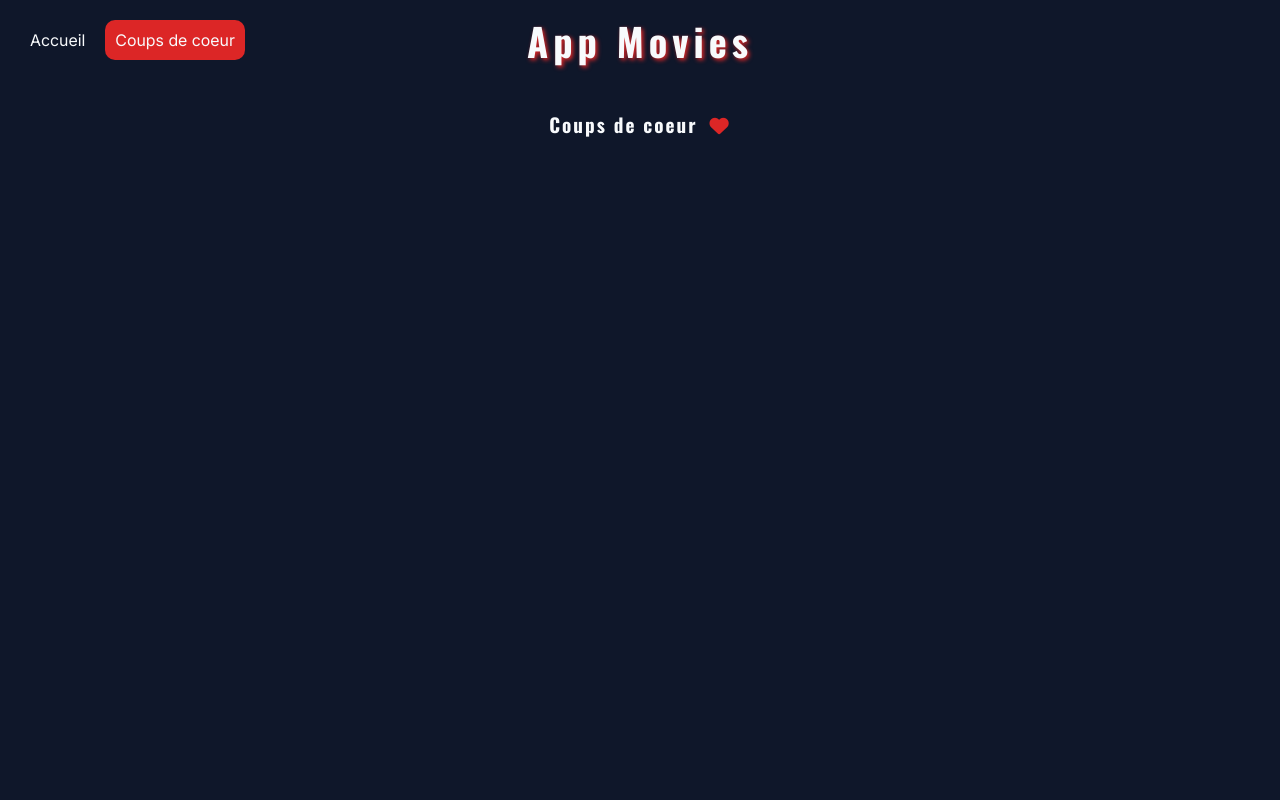
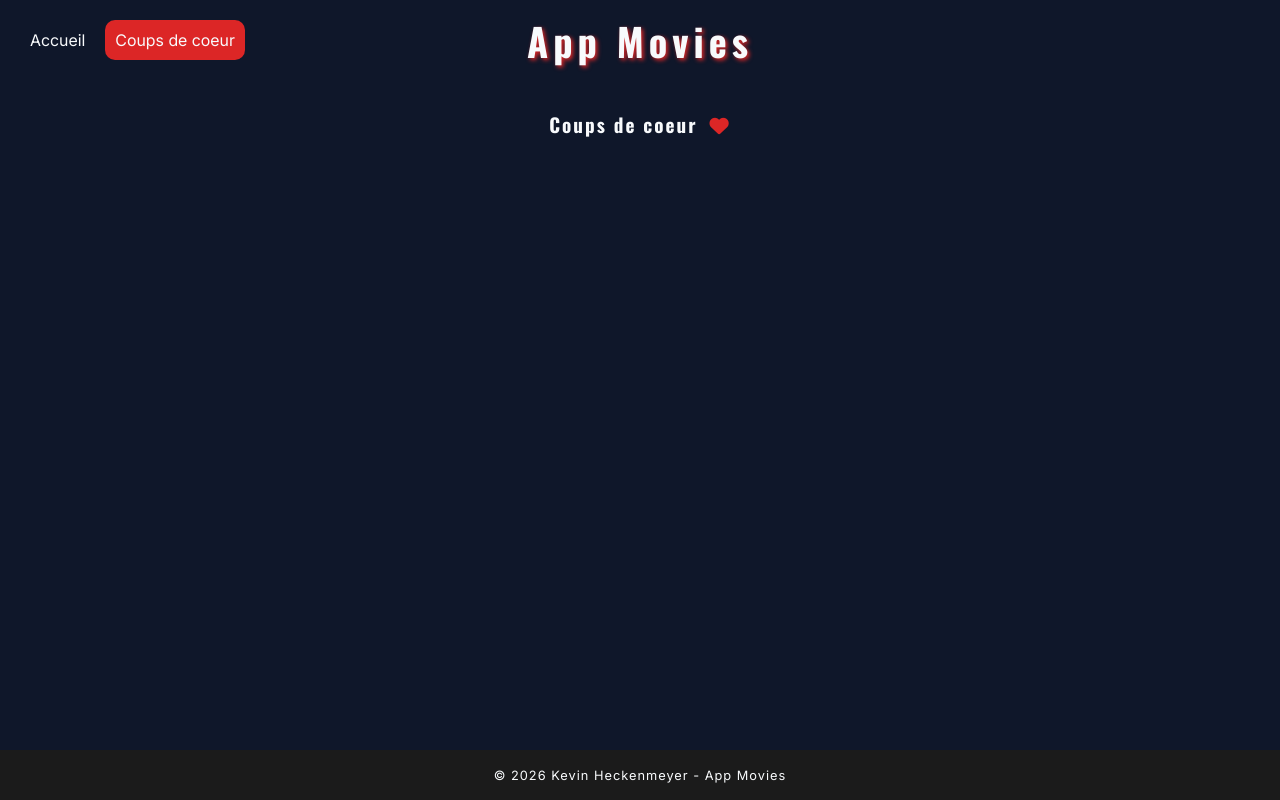
Before and after one commit to kev6711/movies-app, a React (Vite) app: page /favorites in a window 1280 px wide. Built offline with nearby package versions, Linux system fonts and the light colour scheme.

Commit message:
Added Footer + Securing the API key

```diff
--- /dev/null
+++ b/src/components/Footer.jsx
@@ -0,0 +1,9 @@
+const Footer = () => {
+    return (
+        <footer>
+            <p>© {new Date().getFullYear()} Kevin Heckenmeyer - App Movies</p>
+        </footer>
+    );
+};
+
+export default Footer;
--- a/src/pages/Favorites.jsx
+++ b/src/pages/Favorites.jsx
@@ -1,6 +1,7 @@
 import { useState } from "react";
 import Card from "../components/Card";
 import Header from "../components/Header";
+import Footer from "../components/Footer";
 
 const Favorites = () => {
     const [favoritesMovies, setFavoritesMovies] = useState(JSON.parse(localStorage.getItem("favoritesMovies")) || []);
@@ -18,6 +19,7 @@ const Favorites = () => {
                     })}
                 </div>
             </main>
+            <Footer />
         </>
     );
 };
--- a/src/pages/Home.jsx
+++ b/src/pages/Home.jsx
@@ -3,6 +3,7 @@ import Header from "../components/Header";
 import Search from "../components/Search";
 import Card from "../components/Card";
 import axios from "axios";
+import Footer from "../components/Footer";
 
 const Home = () => {
     const [data, setData] = useState([]);
@@ -13,16 +14,18 @@ const Home = () => {
     const [filterIsOpen, setFilterIsOpen] = useState(false);
     const [favoritesMovies, setFavoritesMovies] = useState(JSON.parse(localStorage.getItem("favoritesMovies")) || []);
 
+    const apiKey = import.meta.env.VITE_TMDB_API_KEY;
+
     useEffect(() => {
         const url =
             searchValue === ""
-                ? "https://api.themoviedb.org/3/movie/now_playing?api_key=b506326af662e1dfbbf6b2f2d3972c7e&language=fr-FR&page=1"
-                : `https://api.themoviedb.org/3/search/movie?api_key=b506326af662e1dfbbf6b2f2d3972c7e&language=fr-FR&query=${searchValue}`;
+                ? `https://api.themoviedb.org/3/movie/now_playing?api_key=${apiKey}&language=fr-FR&page=1`
+                : `https://api.themoviedb.org/3/search/movie?api_key=${apiKey}&language=fr-FR&query=${searchValue}`;
 
         axios.get(url).then((res) => {
             setData(res.data.results);
         });
-    }, [searchValue]);
+    }, [searchValue, apiKey]);
 
     return (
         <>
@@ -56,6 +59,7 @@ const Home = () => {
                     })}
                 </div>
             </main>
+            <Footer />
         </>
     );
 };
--- a/src/styles/_settings.scss
+++ b/src/styles/_settings.scss
@@ -46,11 +46,17 @@ $media-screen-small: 580px;
     box-sizing: border-box;
 }
 
+#root,
+body {
+    display: flex;
+    flex-direction: column;
+    min-height: 100vh;
+}
+
 body {
     background: $main-background-color;
     color: $main-text-color;
     font-family: $font-text;
-    margin: 30px 20px 0;
 
     @media (max-width: $media-screen-mobile) {
         margin: 0;
--- /dev/null
+++ b/src/styles/components/_footer.scss
@@ -0,0 +1,11 @@
+footer {
+    height: 50px;
+    margin-top: 50px;
+    @include center-row;
+    background: #1b1b1b;
+
+    p {
+        letter-spacing: 1px;
+        font-size: 0.8rem;
+    }
+}
--- a/src/styles/components/_header.scss
+++ b/src/styles/components/_header.scss
@@ -2,6 +2,7 @@ header {
     position: relative;
     display: flex;
     align-items: center;
+    margin: 30px 20px 0;
 
     @media (max-width: $media-screen-mobile) {
         flex-direction: column;
--- a/src/styles/index.scss
+++ b/src/styles/index.scss
@@ -4,3 +4,4 @@
 @import "../styles/components/header";
 @import "../styles/components/search";
 @import "../styles/components/card";
+@import "../styles/components/footer";
--- a/src/styles/pages/_home.scss
+++ b/src/styles/pages/_home.scss
@@ -20,9 +20,8 @@ h3 {
 }
 
 main {
-    @media (max-width: $media-screen-mobile) {
-        margin: 0 20px;
-    }
+    margin: 0 20px;
+    flex: 1;
 }
 
 section {
```
Also changed, not shown: 1 other file (tests, documents, lock files or other folders).
